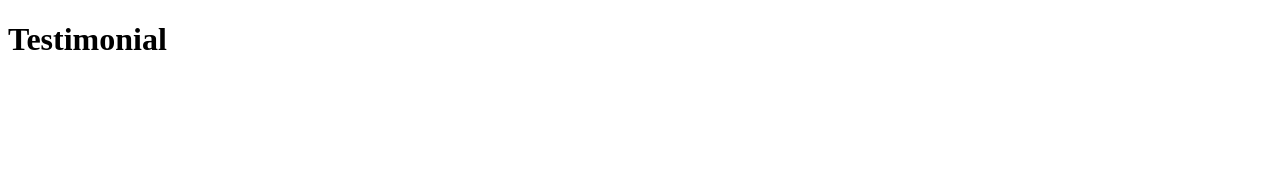
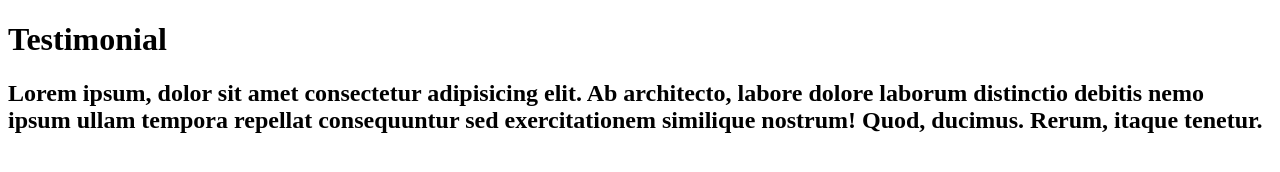
Before and after one commit to chandrajyoti123/pune-the-itocity-igcp1-first-group-project, a plain HTML site: page pages/testimonial.html in a window 1280 px wide. Drawn offline with Linux system fonts and the light colour scheme.

Commit message:
added text

```diff
--- a/pages/testimonial.html
+++ b/pages/testimonial.html
@@ -7,6 +7,7 @@
 </head>
 <body>
     <h1>Testimonial</h1>
+    <h2>Lorem ipsum, dolor sit amet consectetur adipisicing elit. Ab architecto, labore dolore laborum distinctio debitis nemo ipsum ullam tempora repellat consequuntur sed exercitationem similique nostrum! Quod, ducimus. Rerum, itaque tenetur.</h2>
 
 </body>
 </html>
```
